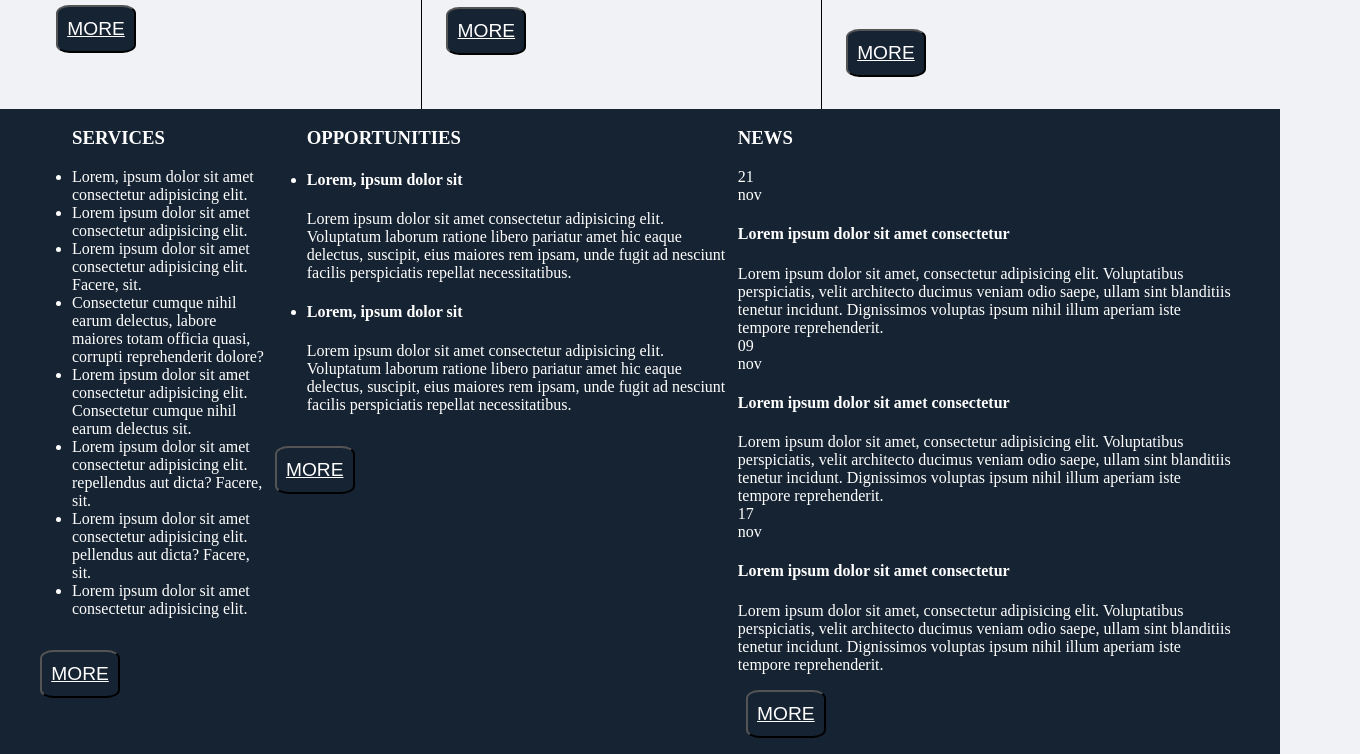
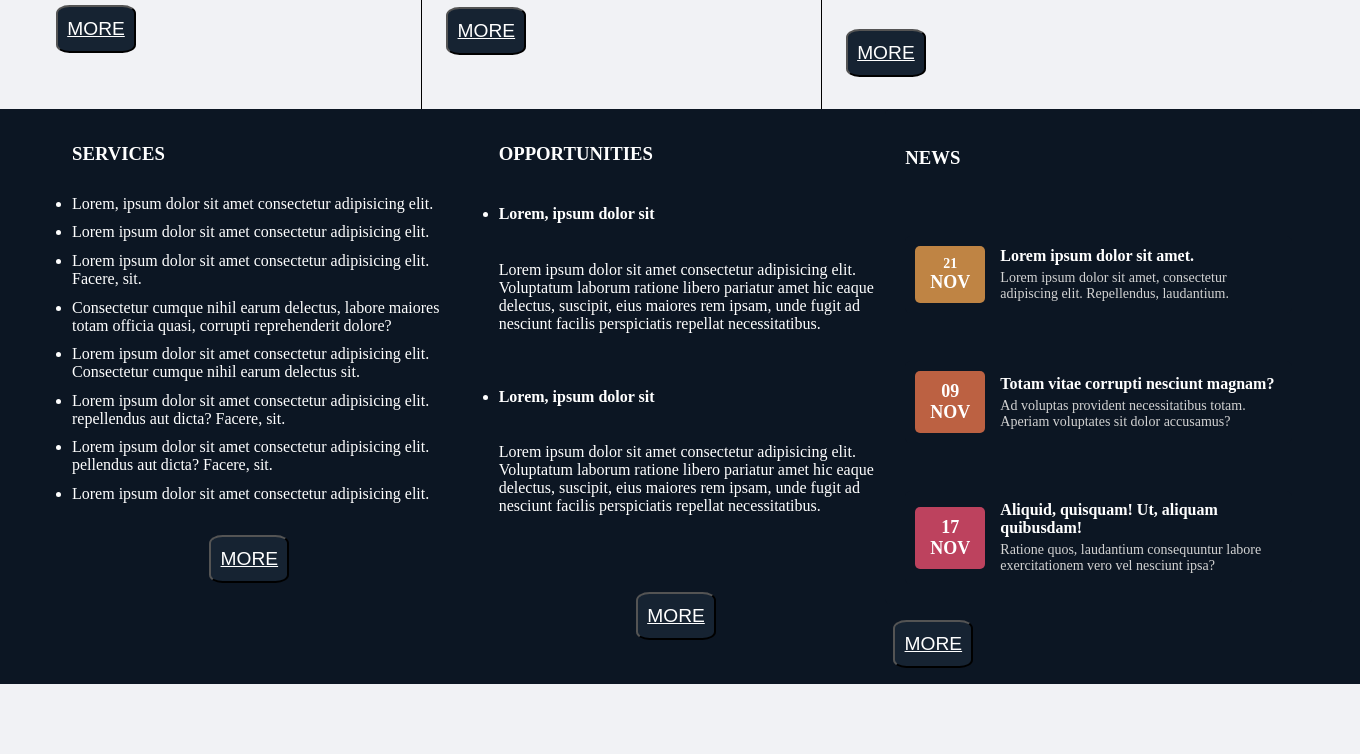
Before and after one commit to Tyler9219/First-Project, a plain HTML site: page index.html in a window 1280 px wide. Shown: the part 1232-1986 px from the top of the page, 1360 px wide, since content can reach past the window. After the commit the page ends 1916 px from the top, so only its background shows below. Drawn offline with Linux system fonts and the light colour scheme.

Commit message:
finished

```diff
--- a/css/main.css
+++ b/css/main.css
@@ -106,7 +106,8 @@ a{
     font-size: 1.2rem;
 }
 .bottomBox{
-    background-color: rgb(22, 35, 50);
+    background-color: #0c1623;
+    width: 100%;
     color: white;
     display: flex;
     flex-direction: row;
@@ -115,3 +116,122 @@ a{
     flex-wrap: nowrap;
     justify-content: space-between;
 }
+.bA1{
+    display: flex;
+    flex-wrap: wrap;
+    justify-content: space-evenly;
+    align-content: stretch;
+    flex: 1;
+}
+
+.bA2{
+  display: flex;
+  flex-wrap: wrap;
+  justify-content: space-evenly;
+  align-content: stretch;
+  flex: 1;
+}
+
+.bA3{
+  display: flex;
+  flex-wrap: wrap;
+  align-content: stretch;
+  flex-direction: column;
+  flex: 1;
+}
+.services{
+  display: flex;
+  flex-direction: column;
+  justify-content: space-between;
+}
+.opp{
+  display: flex;
+  flex-direction: column;
+}
+.buttonB {
+  background-color: rgb(22, 35, 50);
+  height: 3rem;
+  width: 5rem;
+  margin-left: .5rem;
+  text-align: center;
+  text-decoration: none;
+  display: inline-block;
+  cursor: pointer;
+  border-radius: 17%;
+  margin-top: 1rem;
+  margin-bottom: 1rem;
+  font-size: 1.2rem;
+}
+.news {
+  display: flex;
+  flex-direction: column;
+  gap: 15px;
+  background-color: #0c1623;
+  padding: 20px;
+  border-radius: 5px;
+  color: white;
+}
+
+.news-item {
+  display: flex;
+  align-items: center;
+  background-color: #0c1623;
+  padding: 10px;
+  border-radius: 5px;
+}
+
+.news-date {
+  background-color: #BF8444;
+  color: white;
+  font-size: 18px;
+  font-weight: bold;
+  padding: 10px;
+  text-align: center;
+  border-radius: 5px;
+  width: 50px;
+  min-width: 50px;
+  margin-right: 15px;
+}
+.news-date2 {
+  background-color: #BC6142;
+  color: white;
+  font-size: 18px;
+  font-weight: bold;
+  padding: 10px;
+  text-align: center;
+  border-radius: 5px;
+  width: 50px;
+  min-width: 50px;
+  margin-right: 15px;
+}
+.news-date3 {
+  background-color: #BD425E;
+  color: white;
+  font-size: 18px;
+  font-weight: bold;
+  padding: 10px;
+  text-align: center;
+  border-radius: 5px;
+  width: 50px;
+  min-width: 50px;
+  margin-right: 15px;
+}
+.news-date span {
+  display: block;
+  font-size: 14px;
+}
+
+.news-content {
+  color: #d3d3d3;
+  font-size: 14px;
+}
+
+.news-content h4 {
+  color: white;
+  margin: 0;
+  font-size: 16px;
+}
+
+.news-content p {
+  margin: 5px 0 0;
+}
--- a/index.html
+++ b/index.html
@@ -70,7 +70,7 @@
         <!-- bottom box -->
         <div class="bottomBox">
             <article class="bA1">
-                <ul>
+                <ul class="services">
                     <h3> SERVICES</h3>
                     <li>Lorem, ipsum dolor sit amet consectetur adipisicing elit.</li>
                     <li>Lorem ipsum dolor sit amet consectetur adipisicing elit. </li>
@@ -81,54 +81,55 @@
                     <li>Lorem ipsum dolor sit amet consectetur adipisicing elit. pellendus aut dicta? Facere, sit.</li>
                     <li>Lorem ipsum dolor sit amet consectetur adipisicing elit.</li>
                 </ul>
-                <button class="buttonO"><a href="x">MORE</a></button>
+                <button class="buttonB"><a href="x">MORE</a></button>
             </article>
             <article class="bA2">
-                <ul>
+                <ul class="opp">
                     <h3>OPPORTUNITIES
                     </h3>
                         <li><h4>Lorem, ipsum dolor sit </h4></li>
                         <p>Lorem ipsum dolor sit amet consectetur adipisicing elit. Voluptatum laborum ratione libero pariatur amet hic eaque delectus, suscipit, eius maiores rem ipsam, unde fugit ad nesciunt facilis perspiciatis repellat necessitatibus.</p>
+                        <br>
                         <li><h4>Lorem, ipsum dolor sit </h4></li>
                         <p>Lorem ipsum dolor sit amet consectetur adipisicing elit. Voluptatum laborum ratione libero pariatur amet hic eaque delectus, suscipit, eius maiores rem ipsam, unde fugit ad nesciunt facilis perspiciatis repellat necessitatibus.</p>
                 </ul>
-                    <button class="buttonO"><a href="x">MORE</a></button>
+                    <button class="buttonB"><a href="x">MORE</a></button>
             </article>
             <article class="bA3">
-                <h3>NEWS
-                </h3>
-                <div class="nov21">
-                    <div class="db1">
-                        21
+                <div class="news">
+                    <h3> NEWS</h3>
                     <br>
-                        nov
+                    <div class="news-item">
+                        <div class="news-date">
+                            <span>21</span> NOV
                         </div>
-                    <div class="di1">
-                    <h4>Lorem ipsum dolor sit amet consectetur</h4>
-                    Lorem ipsum dolor sit amet, consectetur adipisicing elit. Voluptatibus perspiciatis, velit architecto ducimus veniam odio saepe, ullam sint blanditiis tenetur incidunt. Dignissimos voluptas ipsum nihil illum aperiam iste tempore reprehenderit.
+                        <div class="news-content">
+                            <h4>Lorem ipsum dolor sit amet.</h4>
+                            <p>Lorem ipsum dolor sit amet, consectetur adipiscing elit. Repellendus, laudantium.</p>
                         </div>
-                <div class="nov9">
-                    <div class="db2">
-                        09
+                    </div>
                 <br>
-                        nov
+                    <div class="news-item">
+                        <div class="news-date2">
+                            <span>09</span> NOV
                         </div>
-                    <div class="di2">
-                        <h4>Lorem ipsum dolor sit amet consectetur</h4>
-                        Lorem ipsum dolor sit amet, consectetur adipisicing elit. Voluptatibus perspiciatis, velit architecto ducimus veniam odio saepe, ullam sint blanditiis tenetur incidunt. Dignissimos voluptas ipsum nihil illum aperiam iste tempore reprehenderit.
+                        <div class="news-content">
+                            <h4>Totam vitae corrupti nesciunt magnam?</h4>
+                            <p>Ad voluptas provident necessitatibus totam. Aperiam voluptates sit dolor accusamus?</p>
                         </div>
-                <div class="nov17">
-                    <div class="db3">
-                        17
+                    </div>
                 <br>
-                        nov
+                    <div class="news-item">
+                        <div class="news-date3">
+                            <span>17</span> NOV
                         </div>
-                    <div class="di3">
-                        <h4>Lorem ipsum dolor sit amet consectetur</h4>
-                        Lorem ipsum dolor sit amet, consectetur adipisicing elit. Voluptatibus perspiciatis, velit architecto ducimus veniam odio saepe, ullam sint blanditiis tenetur incidunt. Dignissimos voluptas ipsum nihil illum aperiam iste tempore reprehenderit.
+                        <div class="news-content">
+                            <h4>Aliquid, quisquam! Ut, aliquam quibusdam!</h4>
+                            <p>Ratione quos, laudantium consequuntur labore exercitationem vero vel nesciunt ipsa?</p>
                         </div>
-                    <button class="buttonO"><a href="x">MORE</a></button>
                     </div>
+                </div>
+                <button class="buttonB"><a href="x">MORE</a></button>
             </article>
         </div>
     </main>
```
Lines whose indentation alone changed are shown as unchanged.
